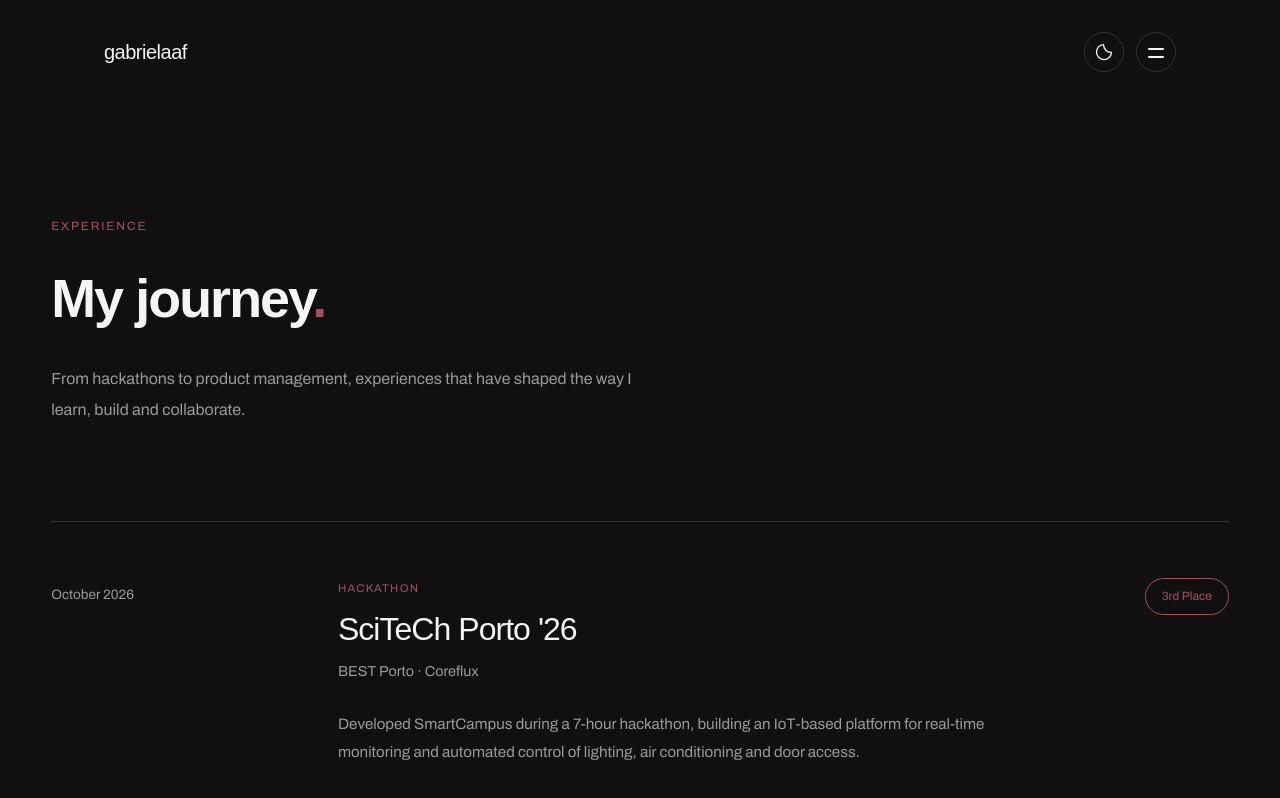
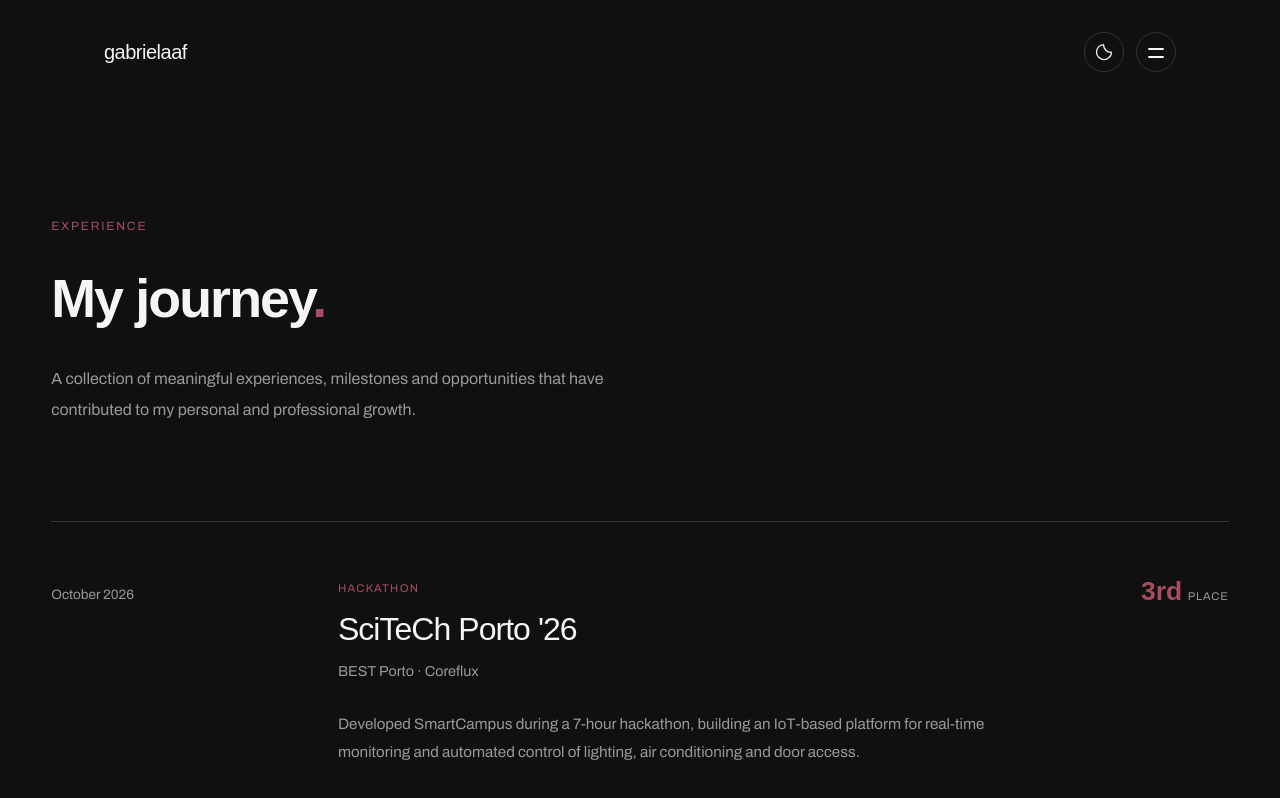
Before and after one commit to gabriielaaf/myportfolio, a React (Vite) app: page /experience in a window 1280 px wide. Shown: the top 798 px of the page. Built offline with nearby package versions, Linux system fonts and the light colour scheme; a web font is replaced by a local one.

Commit message:
changes on experience page visual

```diff
--- a/src/data/experiences.ts
+++ b/src/data/experiences.ts
@@ -38,7 +38,7 @@ export const experiences: Experience[] = [
     title: "EBEC Porto '26",
     organization: "BEST Porto",
     category: "Hackathon",
-    period: "2026",
+    period: "March 2026",
     achievement: "2nd Place",
     description:
       "Achieved second place in a 24-hour Machine Learning and Data Science challenge, tackling weather-related problems through data analysis, predictive models and an interactive interface.",
--- a/src/pages/ExperiencePage.module.css
+++ b/src/pages/ExperiencePage.module.css
@@ -176,28 +176,29 @@
 /* Achievement */
 
 .achievement {
+  display: flex;
+  align-items: baseline;
+  gap: 0.35rem;
   flex-shrink: 0;
+}
 
-  padding: 0.65rem 1rem;
-
-  border: 1px solid var(--accent);
-  border-radius: 100px;
-
-  font-family: var(--font-body);
-  font-size: 0.75rem;
+.achievementPosition {
+  font-family: var(--font-heading);
+  font-size: 1.65rem;
   font-weight: 600;
-  white-space: nowrap;
+  line-height: 1;
 
   color: var(--accent);
-
-  transition:
-    background-color 300ms ease,
-    color 300ms ease;
 }
 
-.experienceItem:hover .achievement {
-  background-color: var(--accent);
-  color: var(--background);
+.achievementLabel {
+  font-family: var(--font-body);
+  font-size: 0.7rem;
+  font-weight: 500;
+  letter-spacing: 0.08em;
+  text-transform: uppercase;
+
+  color: var(--muted);
 }
 
 /* Description */
@@ -262,7 +263,7 @@
     }
 }
 
-@media (max-width: 767px) {
+@media (max-width: 765px) {
     .experience {
         padding-block: 4rem;
     }
@@ -303,7 +304,12 @@
     }
 
     .achievement {
-    padding: 0.55rem 0.9rem;
+        align-items: flex-start;
+        min-width: auto;
+    }
+
+    .achievementPosition {
+        font-size: 2.75rem;
     }
 
     .description {
@@ -318,6 +324,7 @@
 /* Reduced motion */
 
 @media (prefers-reduced-motion: reduce) {
+
     .label,
     .title,
     .subtitle {
--- a/src/pages/ExperiencePage.tsx
+++ b/src/pages/ExperiencePage.tsx
@@ -60,9 +60,7 @@ function ExperiencePage() {
                     </h1>
 
                     <p className={styles.subtitle}>
-            From hackathons to product management,
-            experiences that have shaped the way I learn,
-            build and collaborate.
+                        A collection of meaningful experiences, milestones and opportunities that have contributed to my personal and professional growth.
                     </p>
                 </header>
 
@@ -100,9 +98,18 @@ function ExperiencePage() {
                                     </div>
 
                                     {experience.achievement && (
-                    <span className={styles.achievement}>
-                      {experience.achievement}
+                                        <div
+                                            className={styles.achievement}
+                                            aria-label={experience.achievement}
+                                        >
+                                            <span className={styles.achievementPosition}>
+                                                {experience.achievement.split(" ")[0]}
                                             </span>
+
+                                            <span className={styles.achievementLabel}>
+                                                {experience.achievement.split(" ").slice(1).join(" ")}
+                                            </span>
+                                        </div>
                                     )}
                                 </div>
 
```
Lines whose indentation alone changed are shown as unchanged.
